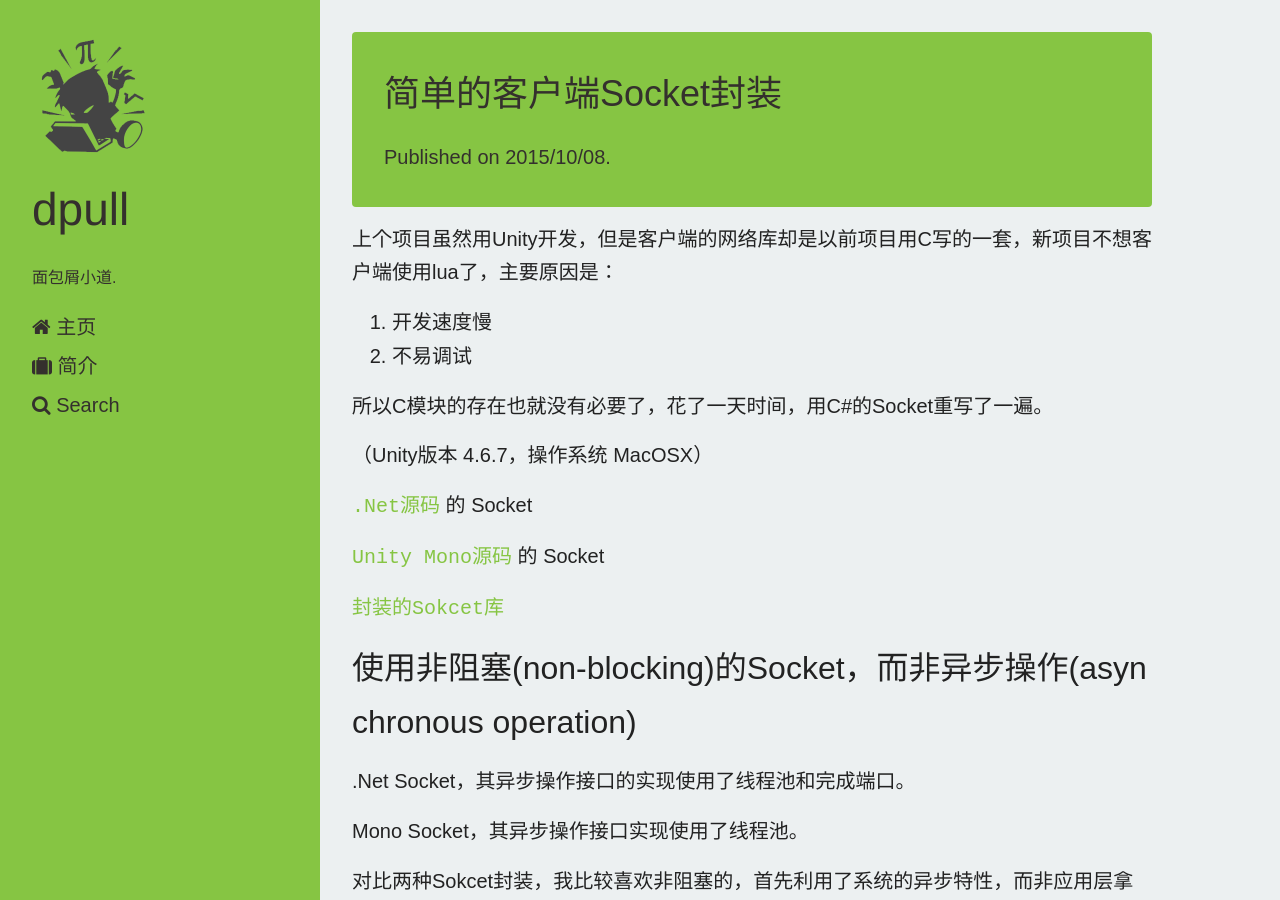
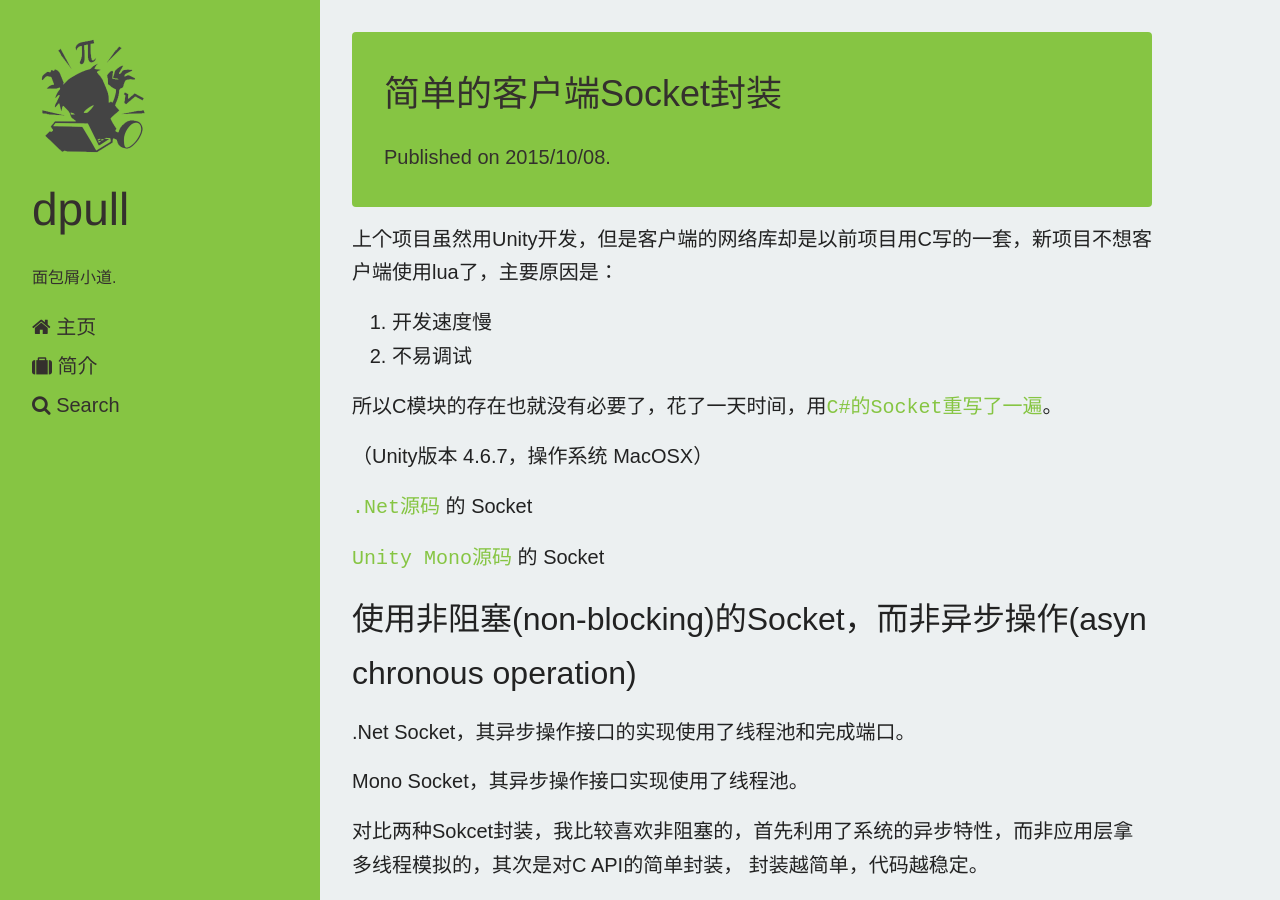
Before and after one commit to dpull/dpull.github.io, a Jekyll site: the page built from _posts/program/2015-10-08-csharp_socket.md, in a window 1280 px wide and 900 px high. Built offline with Jekyll 4.4.1, drawn with Linux system fonts in a browser that asks for light colours; nearby versions of some CDN libraries; Markdown is read by kramdown in place of the engine named in the settings; comment, search, counter and statistics services are not loaded.

Commit message:
不通顺的地方

```diff
--- a/_posts/program/2015-10-08-csharp_socket.md
+++ b/_posts/program/2015-10-08-csharp_socket.md
@@ -10,7 +10,7 @@ tags: [csharp, socket]
 1. 开发速度慢
 1. 不易调试
 
-所以C模块的存在也就没有必要了，花了一天时间，用C#的Socket重写了一遍。
+所以C模块的存在也就没有必要了，花了一天时间，用[`C#的Socket重写了一遍`]。
 
 （Unity版本 4.6.7，操作系统 MacOSX）
 
@@ -18,7 +18,7 @@ tags: [csharp, socket]
 
 [`Unity Mono源码`]  的 Socket
 
-[`封装的Sokcet库`]
+
 
 ## 使用非阻塞(non-blocking)的Socket，而非异步操作(asynchronous operation) ##
 
@@ -190,6 +190,6 @@ Dns.GetHostEntry 函数执行很慢，可以考虑使用 [`DnsPod提供的DNS解
 [`.Net源码`]: http://referencesource.microsoft.com
 [`Unity Mono源码`]: https://github.com/Unity-Technologies/mono
 [`当send错误码为EAGAIN时`]: ../epoll_socket/
-[`封装的Sokcet库`]: https://github.com/dpull/UnityUtils/blob/master/PackageSocket.cs
+[`C#的Socket重写了一遍`]: https://github.com/dpull/UnityUtils/blob/master/PackageSocket.cs
 [`DnsPod提供的DNS解析服务`]: https://www.dnspod.cn/httpdns
 [`httpdns的简单实现`]: https://github.com/dpull/UnityUtils/blob/master/DNS.cs
```
